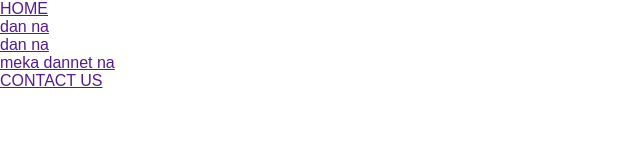
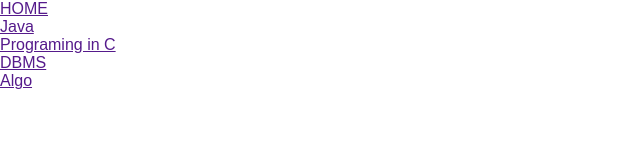
Before and after one commit to Sanoj-DivJay/Project-001, a plain HTML site: page index.html in a window 1280 px wide. Shown: the whole page, without its empty margins (0-640 px from the left). Drawn offline with Linux system fonts and the light colour scheme; a web font is replaced by a local one.

Commit message:
test commit

```diff
--- a/index.html
+++ b/index.html
@@ -19,10 +19,10 @@
                     <ul>
 
                         <li><a href="">HOME</a></li>
-                        <li><a href="">dan na</a></li>
-                        <li><a href="">dan na</a></li>
-                        <li><a href="">meka dannet na</a></li>
-                        <li><a href="">CONTACT US</a></li>
+                        <li><a href="">Java</a></li>
+                        <li><a href="">Programing in C</a></li>
+                        <li><a href="">DBMS</a></li>
+                        <li><a href="">Algo</a></li>
 
                     </ul>
                 </div>
```
